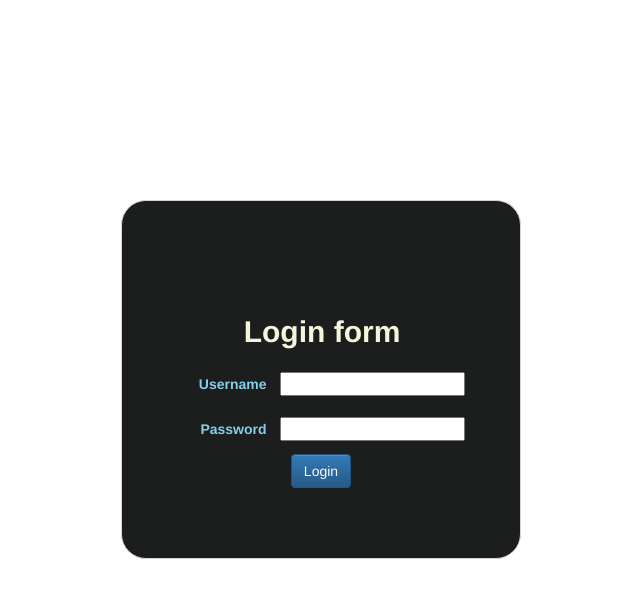
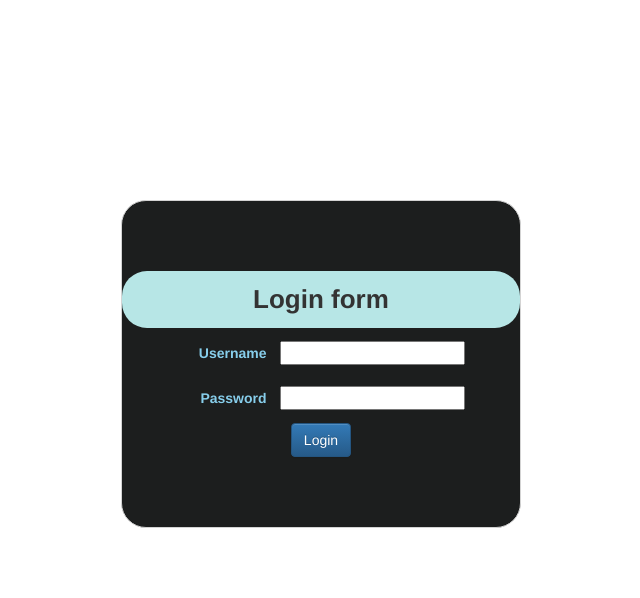
Before and after one commit to Mihisanka/LMS, a PHP site: page /login.php in a window 1280 px wide. Shown: the top 598 px of the page, without its empty margins (319-959 px from the left). Run offline with PHP 8.4, Linux system fonts and the light colour scheme.

Commit message:
not finalized

```diff
--- a/login.php
+++ b/login.php
@@ -23,10 +23,9 @@
 <body>
     <center>
         <div class=" form_deg">
-            <form class="login_fo">
-                <center class="title_log">
-                    Login form
-                </center>
+
+            <form action="login_check.php" method="POST" class="login_fo">
+                <label class="title_log">Login form</label>
                 <div>
                     <label class="label_text">Username</label>
                     <input type="text" name="username">
--- a/style.css
+++ b/style.css
@@ -154,18 +154,16 @@ footer{
     border: solid 1px lightgray;
     background-color: rgb(28, 30, 30);
     width: 400px;
-    padding-top: 100px;
+    padding-top: 70px;
     padding-bottom: 70px;
     border-radius: 25px;
 }
-
 .title_log{
-
-    color: beige;
-    font-weight: bold;
+    font-size: 26px;
+    background-color: rgb(183, 230, 230);
     width: 400px;
-    padding-bottom:10px;
     padding-top: 10px;
-    font-size: 30px;
-
+    padding-bottom: 10px;
+    border-radius: 25px;
+    align-items: flex-end;
 }
```
Also changed, not shown: adminhome.php (added, +16 -0 lines), login_check.php (added, +43 -0 lines), studenthome.php (added, +16 -0 lines), 1 other file.
